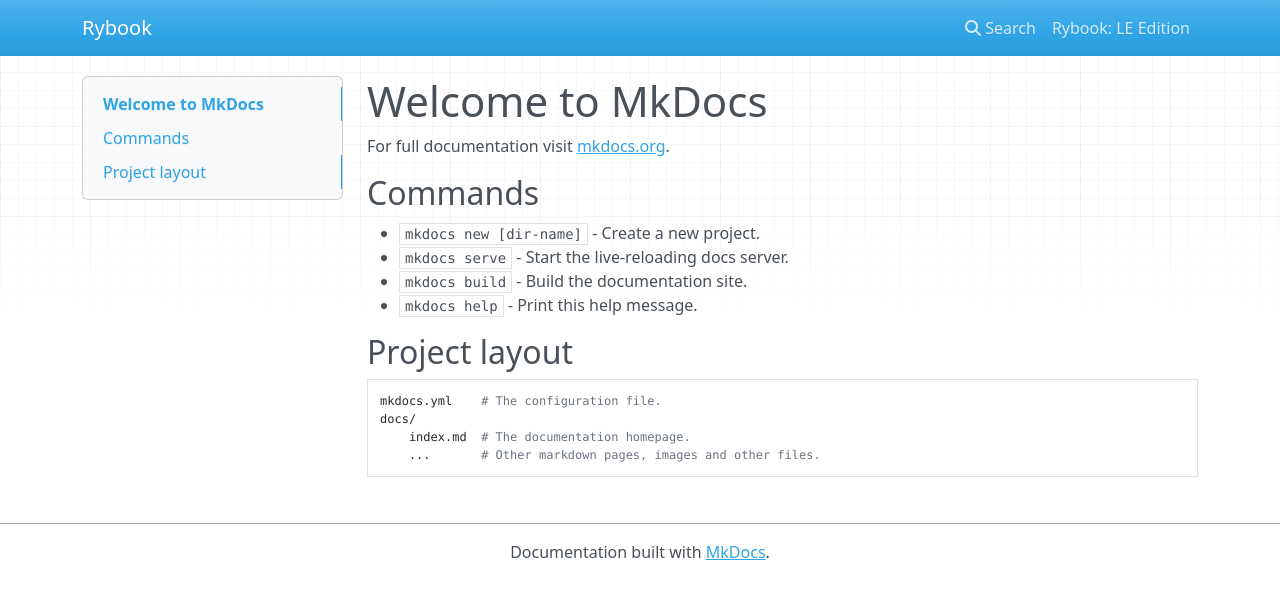
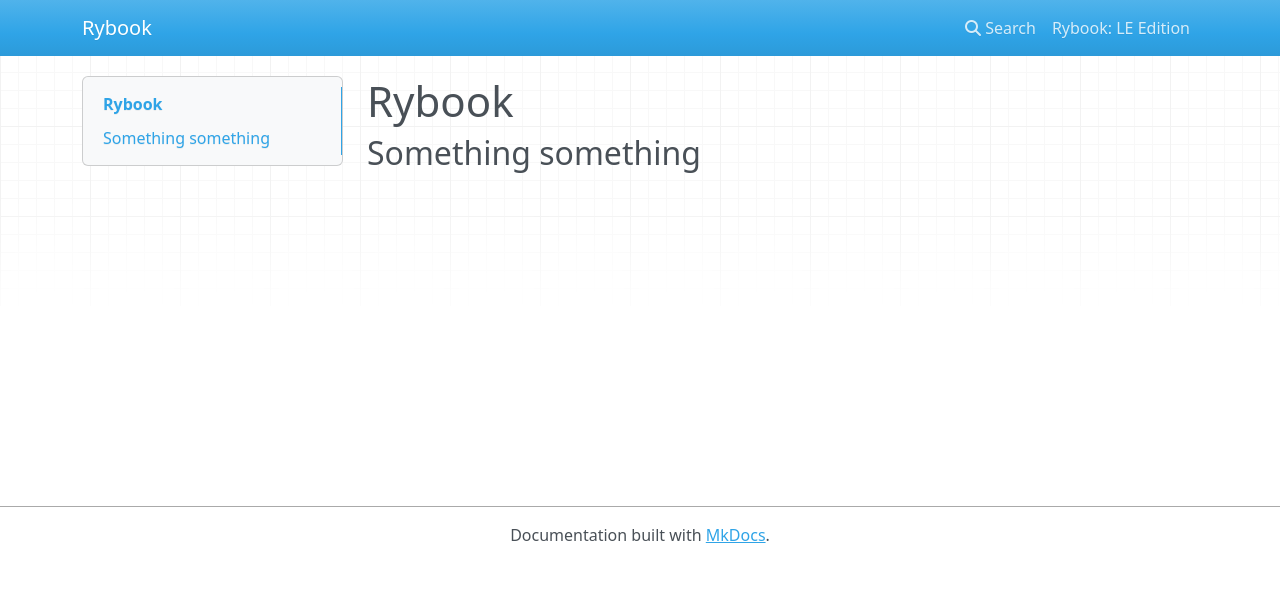
Before and after one commit to rwaltr/rybook, an MkDocs documentation site: the page built from docs/index.md, in a window 1280 px wide. Shown: the top 599 px of the page. Built offline with MkDocs 1.6.1, drawn with Linux system fonts in a browser that asks for light colours; nearby versions of some CDN libraries.

Commit message:
modifeid index.md

```diff
--- a/docs/index.md
+++ b/docs/index.md
@@ -1,17 +1,2 @@
-# Welcome to MkDocs
-
-For full documentation visit [mkdocs.org](http://mkdocs.org).
-
-## Commands
-
-* `mkdocs new [dir-name]` - Create a new project.
-* `mkdocs serve` - Start the live-reloading docs server.
-* `mkdocs build` - Build the documentation site.
-* `mkdocs help` - Print this help message.
-
-## Project layout
-
-    mkdocs.yml    # The configuration file.
-    docs/
-        index.md  # The documentation homepage.
-        ...       # Other markdown pages, images and other files.
+# Rybook
+## Something something
```
